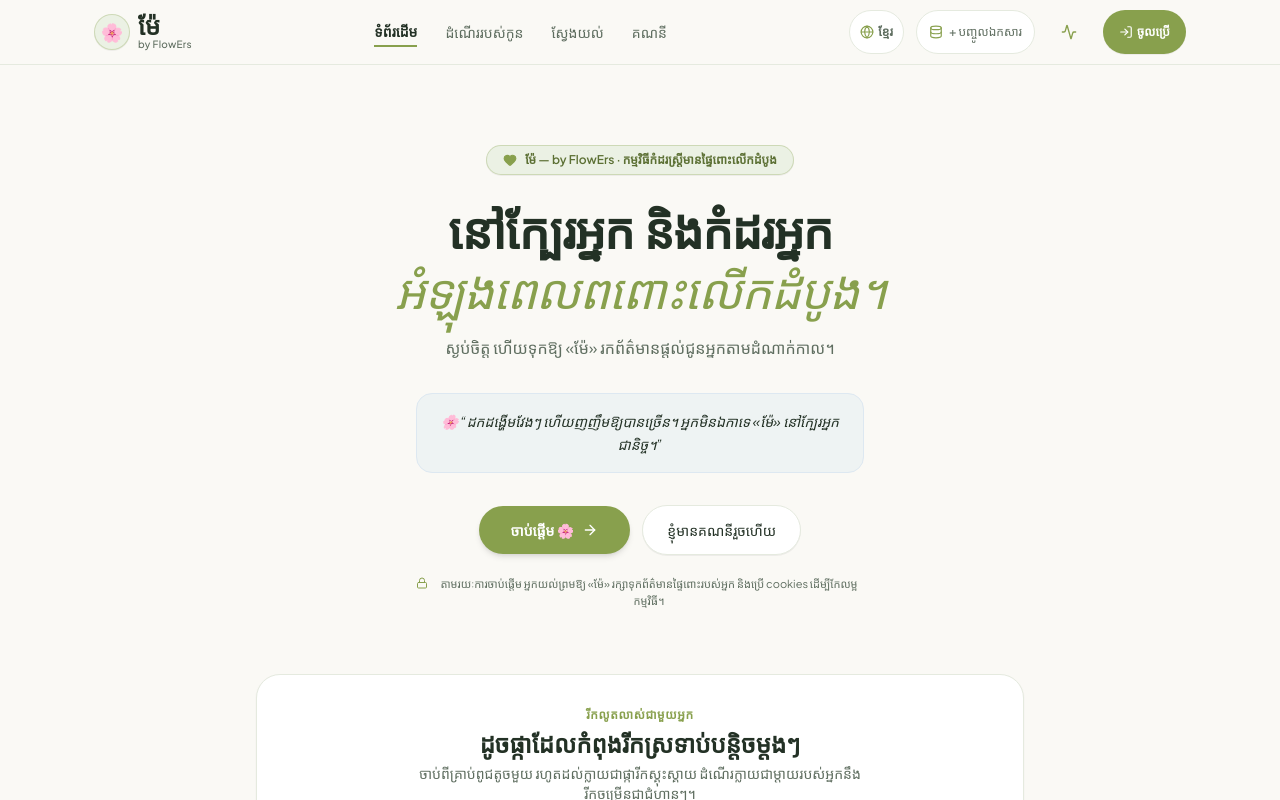
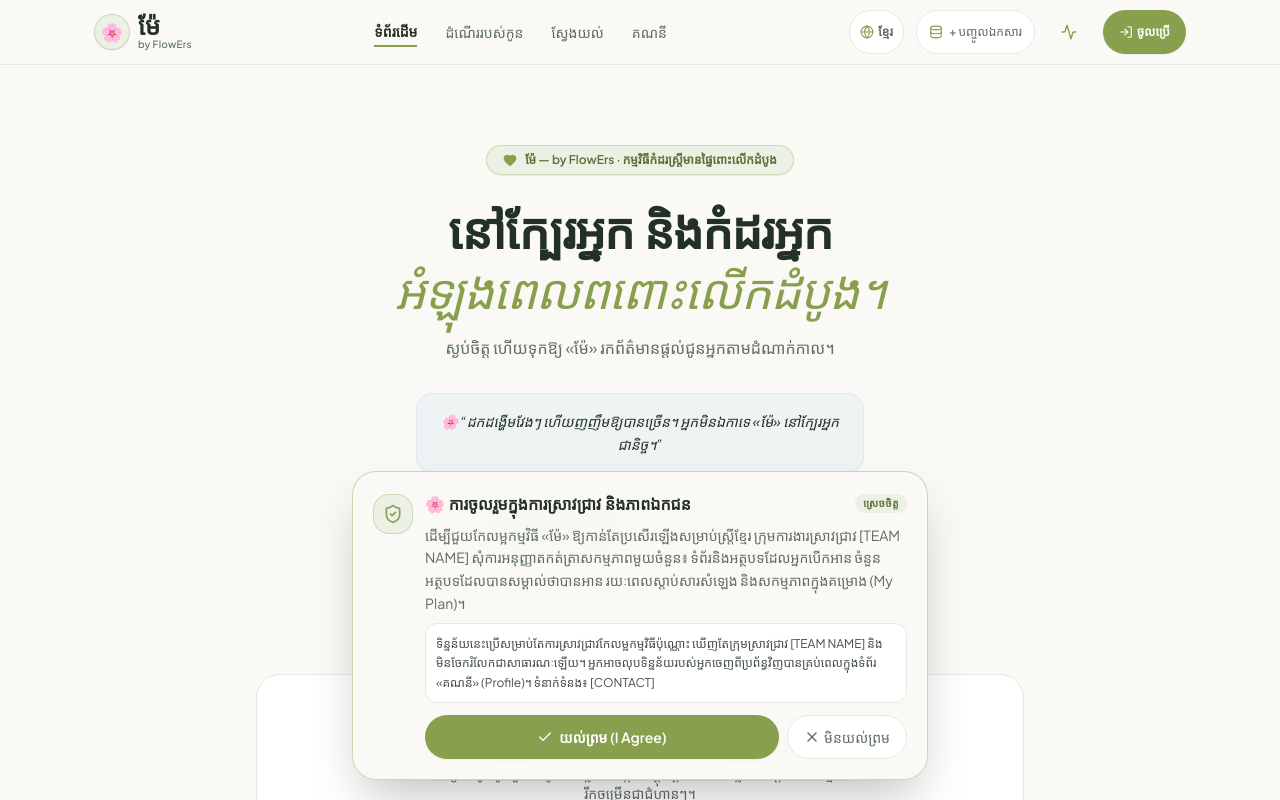
Before and after one commit to thearyt572-jpg/mae-app, a React (Vite) app: page / in a window 1280 px wide. Shown: the top 800 px of the page. Built offline with nearby package versions, Linux system fonts and the light colour scheme; no server answers; the database is empty; a web font is replaced by a local one.

Commit message:
consent set up

```diff
--- a/src/App.tsx
+++ b/src/App.tsx
@@ -18,6 +18,7 @@ import { ResourceModal } from './components/ResourceModal';
 import { TopicModal } from './components/TopicModal';
 import { ContentEntryModal } from './components/ContentEntryModal';
 import { AnalyticsDashboardModal } from './components/AnalyticsDashboardModal';
+import { ConsentBanner } from './components/ConsentBanner';
 
 const AppContent: React.FC = () => {
   const {
@@ -95,6 +96,9 @@ const AppContent: React.FC = () => {
       {/* Mobile Fixed Bottom Navigation */}
       <BottomNav />
 
+      {/* Research & Data Privacy Consent Banner */}
+      <ConsentBanner />
+
       {/* Global Interactive Modals */}
       <AuthModal />
       <OnboardingModal />
```
